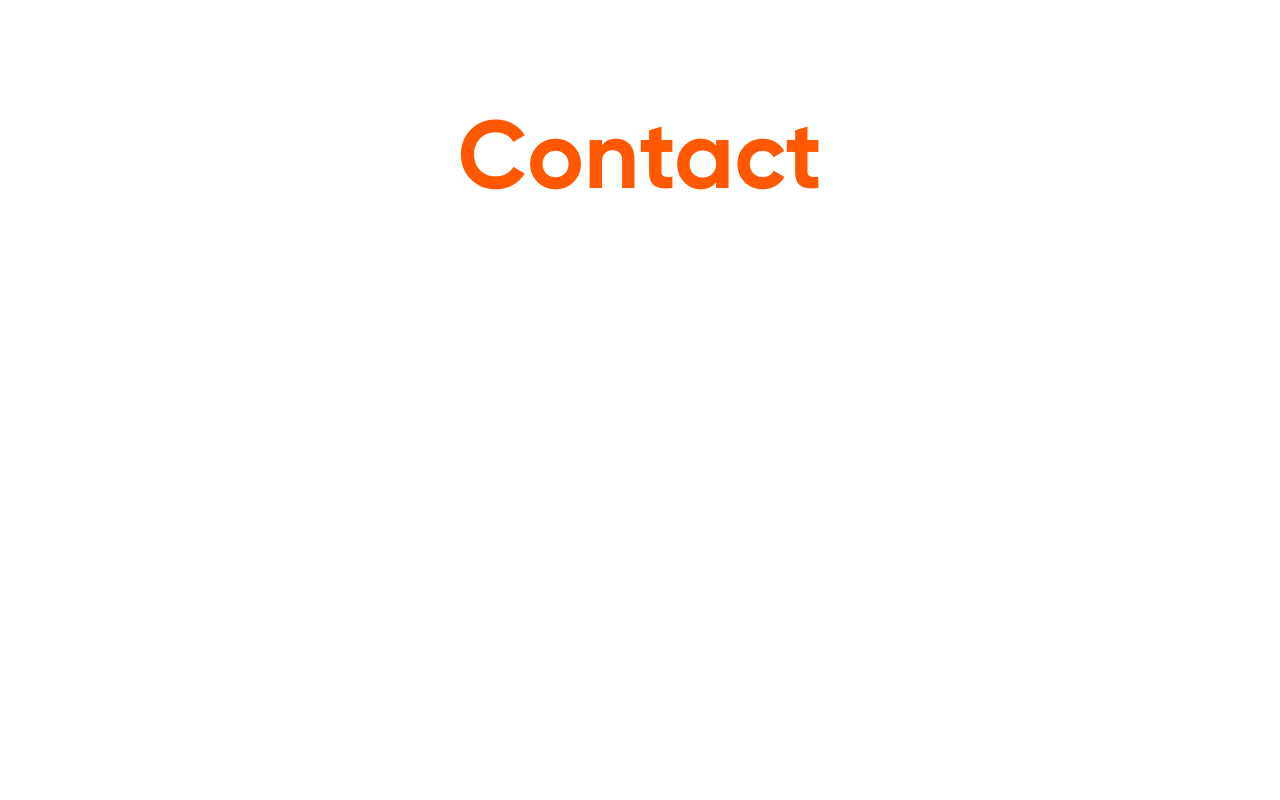
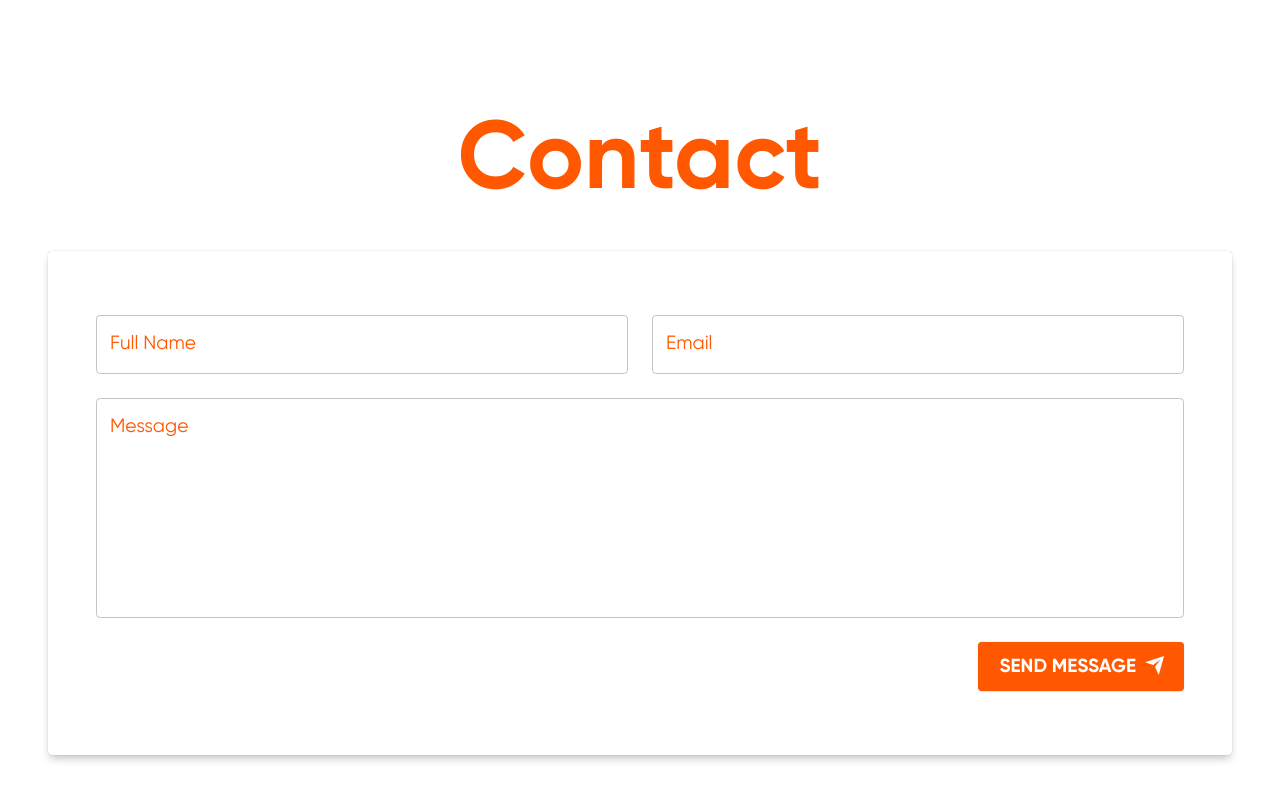
Before and after one commit to Tuaev/Portfolio, a React (Create React App) app: page / in a window 1280 px wide. Shown: the part 2184-2984 px from the top of the page. Built offline with nearby package versions, Linux system fonts and the light colour scheme.

Commit message:
Add netlify form

```diff
--- a/src/theme/index.js
+++ b/src/theme/index.js
@@ -15,6 +15,19 @@ const baseOptions = {
     },
   },
   overrides: {
+    MuiOutlinedInput: {
+      root: {
+        fontSize: '1.2em',
+      },
+    },
+    MuiInputLabel: {
+      root: {
+        fontSize: '1.2em',
+      },
+      outlined: {
+        transform: 'translate(14px, 19px) scale(1)',
+      },
+    },
     MuiLinearProgress: {
       root: {
         borderRadius: 3,
--- a/src/views/Main/About.js
+++ b/src/views/Main/About.js
@@ -29,11 +29,11 @@ function About() {
           Express with a recent interest in TypeScript.
         </Typography> */}
         <Typography variant="h5" component="p" color="textPrimary">
-          Graduated with a Computer Science Bachlor's degree 👨‍💻 from the Dublin Institute
-          of Technology in 2016. Worked as a freelance web development in my off time and
-          ran a non-software related company for 4 years. In my free time I enjoy
-          designing and creating real world Single Page Applications as side projects.
-          Some technologies that I enjoy working with are React.js, MongoDB, Node.js and
+          Graduated with a Computer Science Bachlor's degree from the Dublin Institute of
+          Technology in 2016. Worked as a freelance web development in my off time and ran
+          a non-software related company for 4 years. In my free time I enjoy designing
+          and creating real world Single Page Applications as side projects. Some
+          technologies that I enjoy working with are React.js, MongoDB, Node.js and
           Express with a recent interest in TypeScript.
         </Typography>
       </Box>
--- /dev/null
+++ b/src/views/Main/Contact/ContactForm.js
@@ -0,0 +1,82 @@
+import { Button, Grid, makeStyles, TextField } from '@material-ui/core';
+import React, { useState } from 'react';
+import SendIcon from '@material-ui/icons/Send';
+import MailOutlineIcon from '@material-ui/icons/MailOutline';
+import { RiSendPlaneFill } from 'react-icons/ri';
+const useStyles = makeStyles((theme) => ({
+  alignRight: {
+    textAlign: 'right',
+  },
+  button: {
+    fontSize: 19,
+    fontWeight: 'bold',
+  },
+}));
+function ContactForm() {
+  const classes = useStyles();
+  const [email, setEmail] = useState();
+  const [fullName, setFullName] = useState();
+  const [message, setMessage] = useState();
+
+  return (
+    <form
+      name="contact"
+      method="post"
+      data-netlify="true"
+      data-netlify-honeypot="bot-field"
+      onSubmit="submit"
+    >
+      <Grid container spacing={3}>
+        <Grid item sm={12} md={6}>
+          <TextField
+            name="fullName"
+            variant="outlined"
+            fullWidth
+            color="secondary"
+            label="Full Name"
+            onChange={(e) => setFullName(e.target.value)}
+          />
+        </Grid>
+        <Grid item sm={12} md={6}>
+          <TextField
+            name="email"
+            variant="outlined"
+            fullWidth
+            color="secondary"
+            label="Email"
+            onChange={(e) => setEmail(e.target.value)}
+          />
+        </Grid>
+        <Grid item sm={12}>
+          <TextField
+            name="message"
+            variant="outlined"
+            fullWidth
+            color="secondary"
+            multiline
+            rows={8}
+            label="Message"
+            onChange={(e) => setMessage(e.target.value)}
+          />
+        </Grid>
+        <div hidden>
+          <input name="bot-field" />
+        </div>
+        <Grid item sm={12} className={classes.alignRight}>
+          <Button
+            type="submit"
+            variant="contained"
+            color="secondary"
+            size="large"
+            className={classes.button}
+            endIcon={<RiSendPlaneFill style={{ marginTop: -3 }} />}
+          >
+            Send Message
+          </Button>
+        </Grid>
+      </Grid>
+    </form>
+  );
+}
+
+export default ContactForm;
--- a/src/views/Main/Contact/index.js
+++ b/src/views/Main/Contact/index.js
@@ -1,10 +1,18 @@
-import { Box, makeStyles, Typography } from '@material-ui/core';
+import { Box, makeStyles, Paper, Typography } from '@material-ui/core';
 import React from 'react';
+import ContactForm from './ContactForm';
 
-const useStyles = makeStyles((theme) => ({
+const useStyles = makeStyles(({ spacing }) => ({
   root: {
-    marginTop: theme.spacing(18),
+    marginTop: spacing(18),
     height: '100vh',
+  },
+  paper: {
+    minHeight: 200,
+    paddingTop: spacing(8),
+    paddingBottom: spacing(8),
+    paddingLeft: spacing(6),
+    paddingRight: spacing(6),
   },
 }));
 
@@ -15,7 +23,11 @@ function Contact() {
       <Typography variant="h1" component="h2" align="center" color="textSecondary">
         Contact
       </Typography>
-      <Box my="3rem"></Box>
+      <Box my="2rem">
+        <Paper className={classes.paper} elevation={8}>
+          <ContactForm />
+        </Paper>
+      </Box>
     </div>
   );
 }
```
Also changed, not shown: 1 other file (tests, documents, lock files or other folders).
